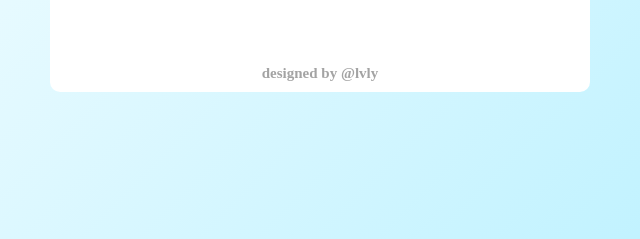
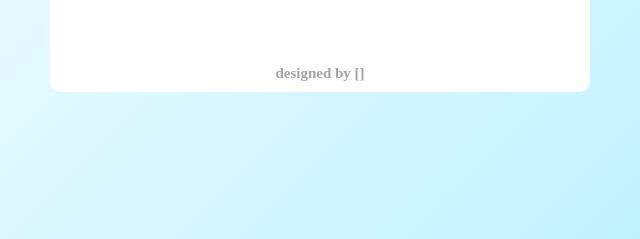
Before and after one commit to 777px/todoapp, a website: page index.html in a window 1280 px wide. Shown: the part 253-492 px from the top of the page, 320-960 px from the left. Drawn offline with Linux system fonts and the light colour scheme; files whose address does not match are found by name.

Commit message:
Update index.html

```diff
--- a/index.html
+++ b/index.html
@@ -10,7 +10,7 @@
     <div class="container">
         <div class="todo-app">
             <h2>To Do List: <img src="images/TODO.png"></h2>
-            <h1>designed by @lvly</h1>
+            <h1>designed by []</h1>
             <div class="row">
                 <input type="Text" id="input-box" placeholder="Add Your Tasks!">
                 <button onclick="addTask()">Add</button>
```
